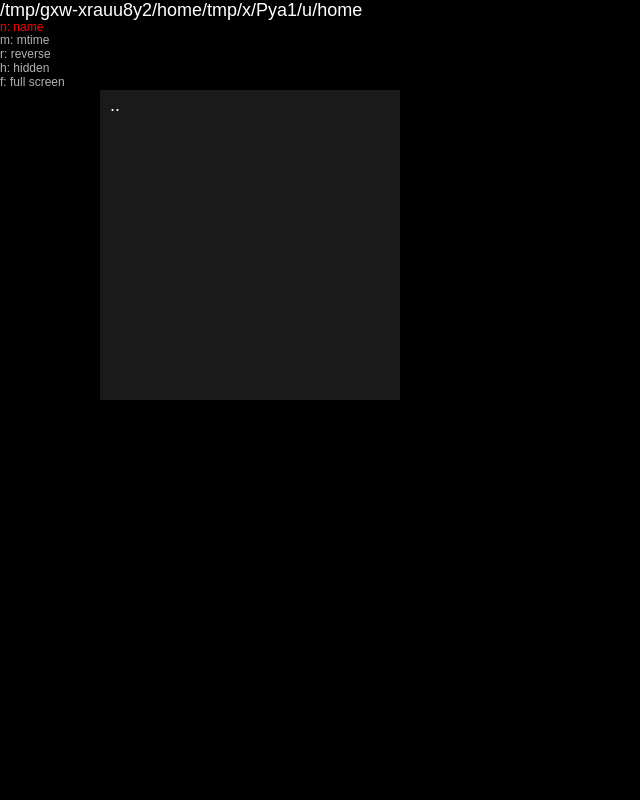
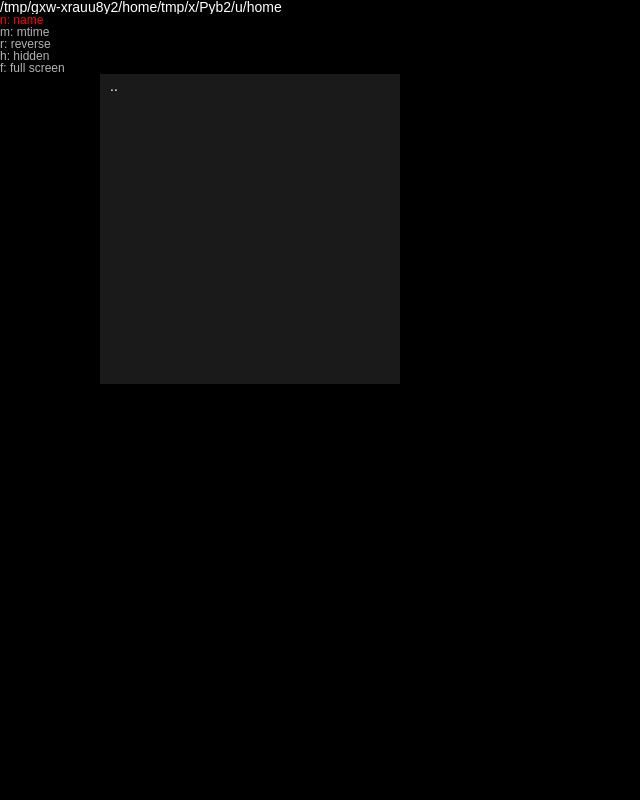
Before and after one commit to nitori/imgapp, a Flask app: page / in a window 1280 px wide. Shown: the whole page, without its empty margins (0-640 px from the left). Run offline with Flask 3, Linux system fonts and the light colour scheme; some libraries are stand-ins or nearby versions.

Commit message:
Decrease font size

```diff
--- a/static/css/main.css
+++ b/static/css/main.css
@@ -46,6 +46,8 @@ a:hover {
     width: var(--sidebar-width);
     height: 100vh;
     white-space: nowrap;
+    font-size: 14px;
+    line-height: 1;
 }
 
 #path {
```
